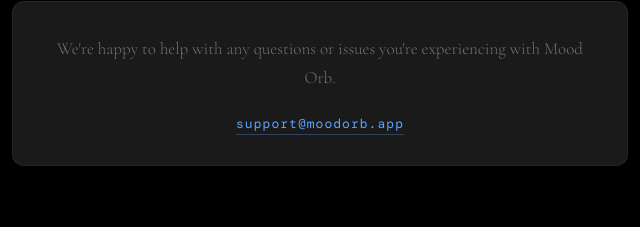
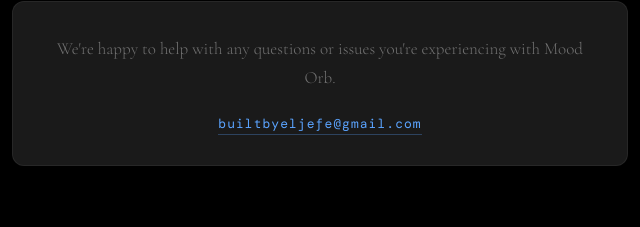
Before and after one commit to mynameisjef1328/moodorb-support, a plain HTML site: page index.html in a window 1280 px wide. Shown: the part 2518-2745 px from the top of the page, 320-960 px from the left. Drawn offline with nearby package versions, Linux system fonts and the light colour scheme; a web font is replaced by a local one.

Commit message:
Update contact email in index.html

```diff
--- a/index.html
+++ b/index.html
@@ -433,7 +433,7 @@
     <h2>Still need help?</h2>
     <div class="contact-box">
       <p>We're happy to help with any questions or issues you're experiencing with Mood Orb.</p>
-      <a class="contact-link" href="mailto:support@moodorb.app">support@moodorb.app</a>
+      <a class="contact-link" href="mailto:builtbyeljefe@gmail.com">builtbyeljefe@gmail.com</a>
     </div>
   </section>
 
```
